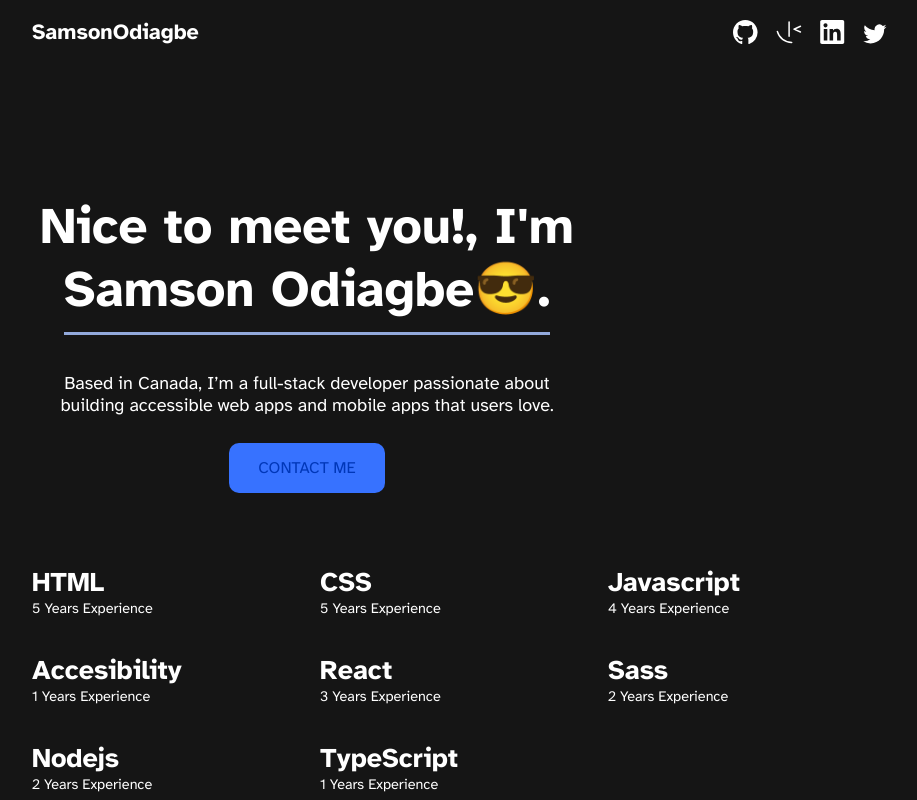
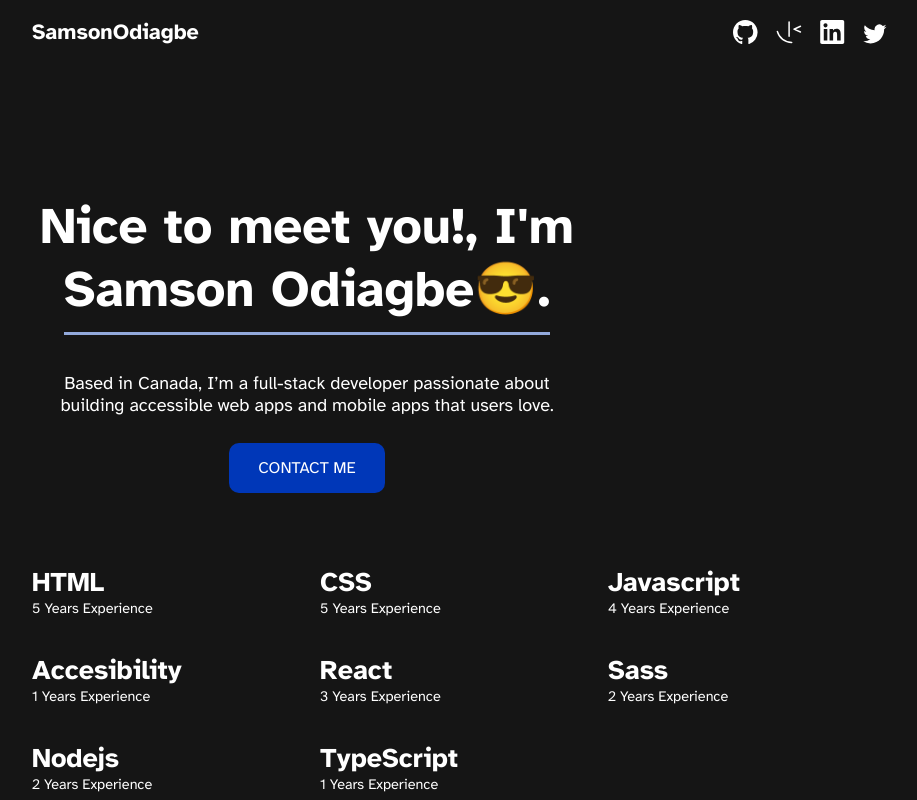
Before and after one commit to sammyodiagbe/portfolio-fem, a React (Create React App) app: page / in a window 1280 px wide. In both pictures the pointer is over the link 483 px from the left and 468 px from the top of the page. Shown: the top 800 px of the page, without its empty margins (176-1093 px from the left). Built offline with nearby package versions, Linux system fonts and the light colour scheme.

Commit message:
working on styles

```diff
--- a/src/styles/index.css
+++ b/src/styles/index.css
@@ -101,7 +101,8 @@ div.portfolio-app div.container div.introduction section.write-up a {
 }
 
 div.portfolio-app div.container div.introduction section.write-up a:hover {
-  color: #0037b8;
+  color: #ffffff;
+  background: #0037b8;
 }
 
 div.portfolio-app div.container div.introduction section.image-container img {
@@ -156,7 +157,8 @@ div.portfolio-app div.container div.projects-container div.project-container-hea
 }
 
 div.portfolio-app div.container div.projects-container div.project-container-head a:hover {
-  color: #0037b8;
+  color: #ffffff;
+  background: #0037b8;
 }
 
 div.portfolio-app div.container div.projects-container div.projects div.project {
@@ -199,7 +201,8 @@ div.portfolio-app div.container div.projects-container div.projects div.project
 }
 
 div.portfolio-app div.container div.projects-container div.projects div.project div.view a:hover {
-  color: #0037b8;
+  color: #ffffff;
+  background: #0037b8;
 }
 
 div.portfolio-app div.container div.projects-container div.projects div.project div.view a:hover {
--- a/src/styles/index.scss
+++ b/src/styles/index.scss
@@ -18,7 +18,8 @@ $call-to-action-hover: #0037b8;
   background: $call-to-action;
   border-radius: 10px;
   &:hover {
-    color: $call-to-action-hover;
+    color: $white;
+    background: $call-to-action-hover;
   }
 }
 * {
```
Also changed, not shown: 1 other file (tests, documents, lock files or other folders).
